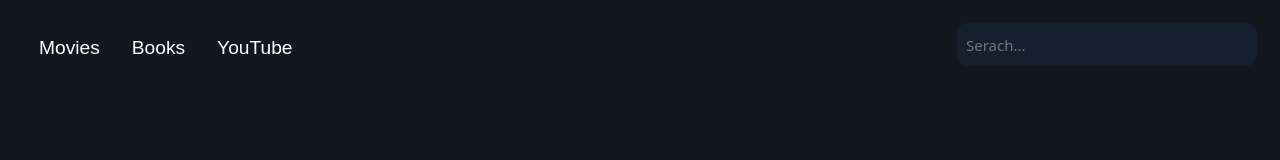
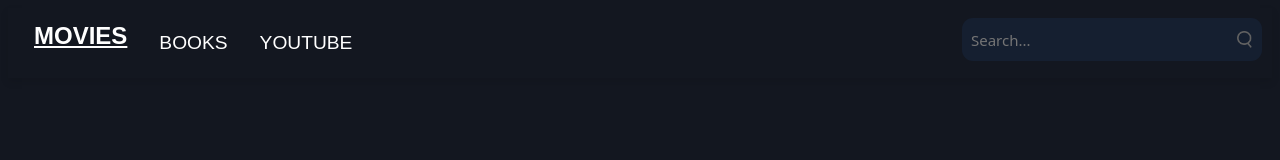
Before and after one commit to TientcheuWonsiDilane/Murf_Vocal_Summary, a plain HTML site: page index1.html in a window 1280 px wide. Drawn offline with Linux system fonts and the light colour scheme; no server answers.

Commit message:
complet ajustments

```diff
--- a/index1.html
+++ b/index1.html
@@ -8,12 +8,13 @@
 </head>
 <body>
     <div class="topnav">
-        <a class = "active" href="#">Movies</a>
-        <a href="#">Books</a>
-        <a href="#">YouTube</a>
+        <a class = "active" href="index1.html">Movies</a>
+        <a href="index2.html">Books</a>
+        <a href="index3.html">YouTube</a>
         <div class="search-container">
             <form role="search" id="form">
-                <input type="search" id="query" name="q" placeholder="Serach...">
+                <input type="search" id="query" name="q" placeholder="Search...">
+                <img src="search.png" class="search-img">
             </form>
         </div>
     </div>
--- a/style.css
+++ b/style.css
@@ -12,7 +12,14 @@ h3{
 .topnav{
     overflow: hidden;
     background-color: #131720;
-    padding: 15px;
+    padding: 10px;
+    box-shadow: 0 4px 8px rgba(0, 0, 0, 0.1);
+}
+.topnav .active{
+    text-decoration: underline;
+    font-weight: 900;
+    font-size: 1.5rem;
+    margin-top: -10px;
 }
 .topnav a{
     float: left;
@@ -22,7 +29,16 @@ h3{
     padding: 14px 16px;
     text-decoration: none;
     font-size: 1.2rem;
-    /*text-transform: uppercase; */
+    text-transform: uppercase;
+}
+.topnav a:hover{
+    text-decoration: underline;
+    font-size: 1.3rem;
+    transition: 1s;
+}
+.topnav a:active{
+    font-size: 1.2rem;
+    text-decoration: none;
 }
 .topnav .search-container{
     float: right;
@@ -35,6 +51,12 @@ form{
     border-radius: 11px;
     display: flex;
     align-items: center;
+    display: flex;
+    justify-content: space-between;
+}
+.search-img{
+    width: 15px;
+    margin-right: 10px;
 }
 input {
     all: unset;
```
Also changed, not shown: index2.html (added), index3.html (added), search.png (added).
